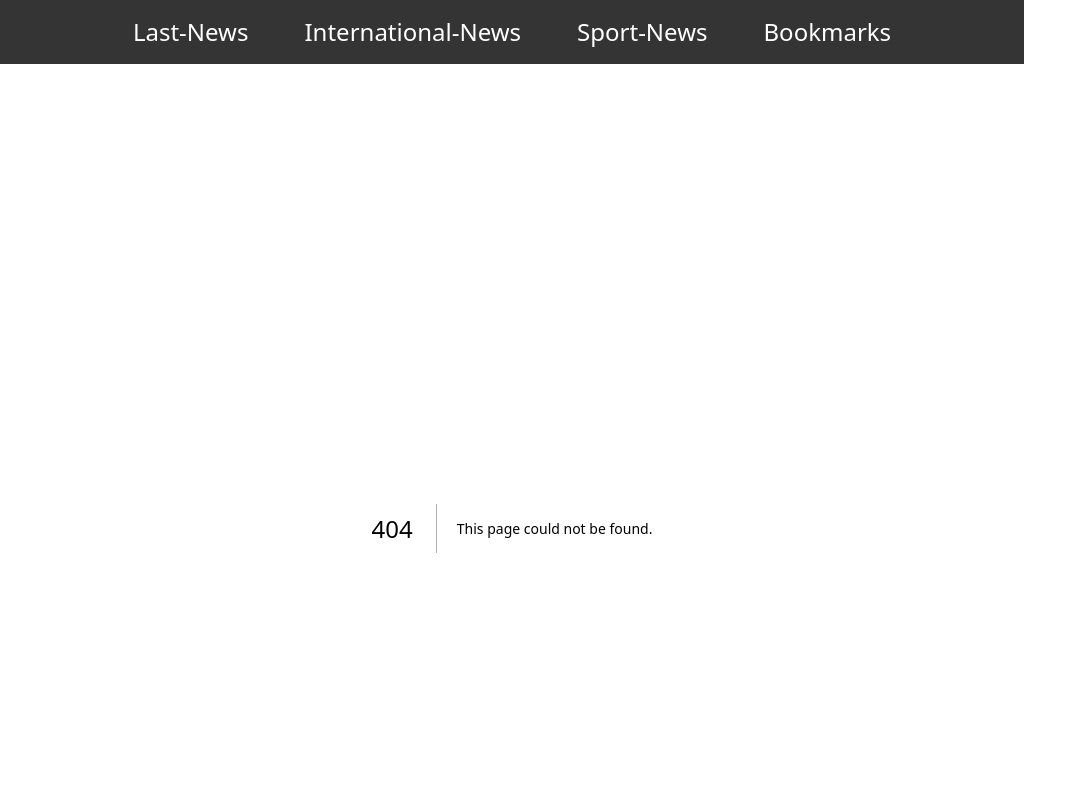
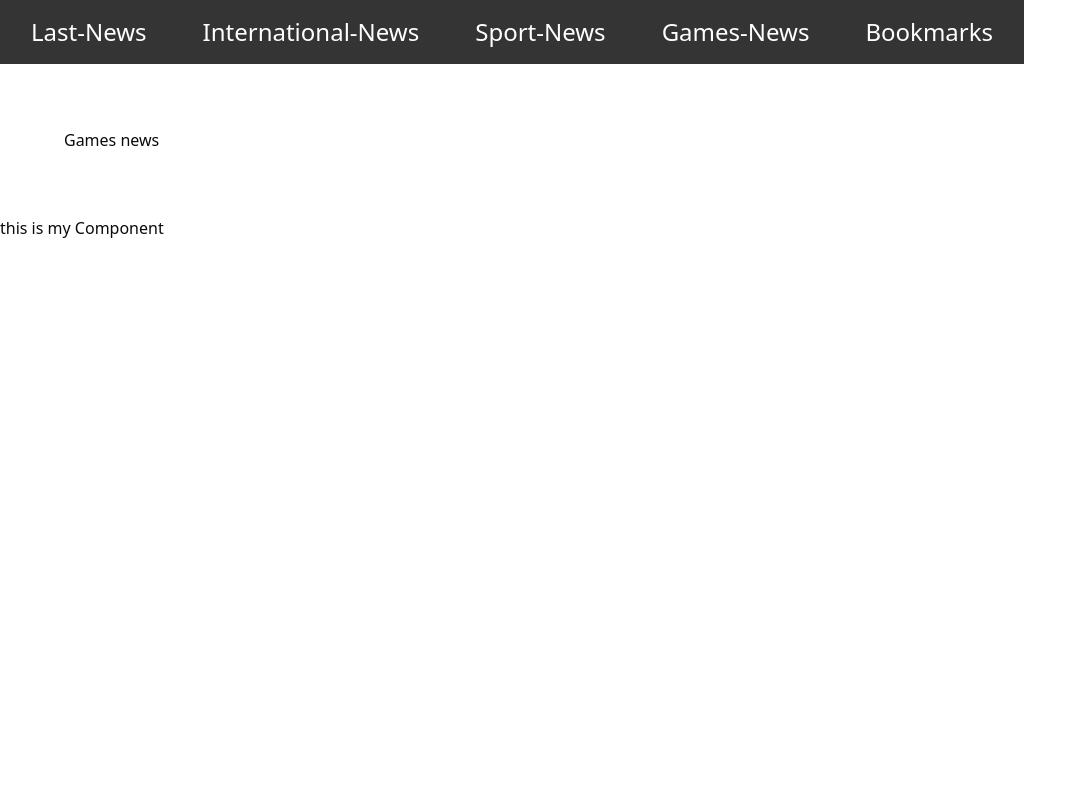
Before and after one commit to fallowshades/chas-news, a Next.js app: page /categories/gameNews in a window 1280 px wide. Before the commit this address had no page. Shown: the top 800 px of the page, without its empty margins (0-1087 px from the left). Built offline with nearby package versions, Linux system fonts and the light colour scheme.

Commit message:
Create new Category

```diff
--- a/src/components/Navbar.js
+++ b/src/components/Navbar.js
@@ -21,6 +21,9 @@ const Navbar = () => {
             <Link href="/categories/sports">Sport-News</Link>
           </li>
           <li className={textStyle}>
+            <Link href="/categories/gameNews">Games-News</Link>
+          </li>
+          <li className={textStyle}>
             <Link href="/bookmarks2">Bookmarks</Link>
           </li>
         </ul>
--- /dev/null
+++ b/src/pages/categories/gameNews.js
@@ -0,0 +1,11 @@
+import React from "react";
+
+//HERE GAME NEWS
+export default function GameNews() {
+  return (
+    <div>
+      <h1>Games news</h1>
+    </div>
+  );
+}
+555;
```
